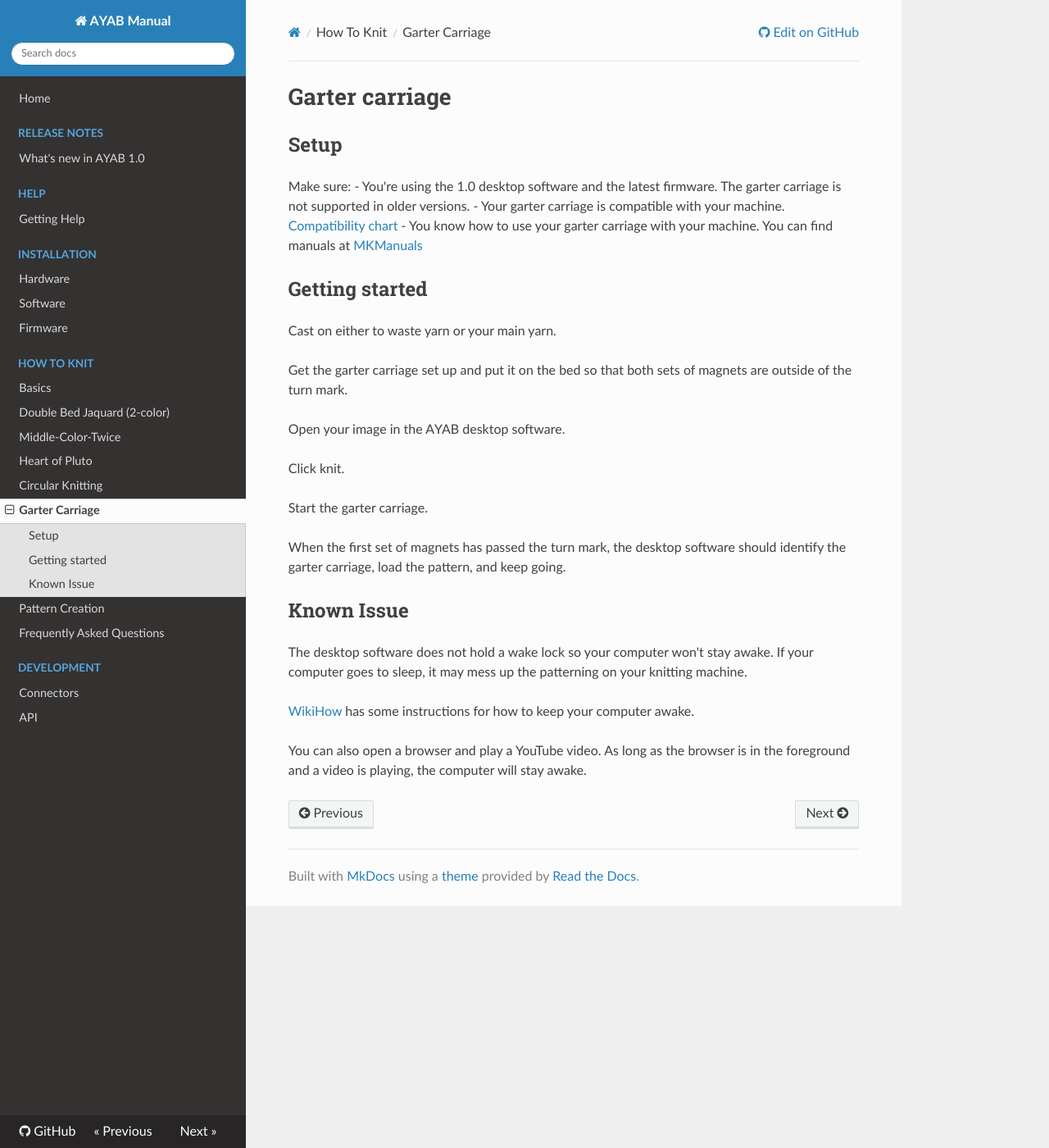
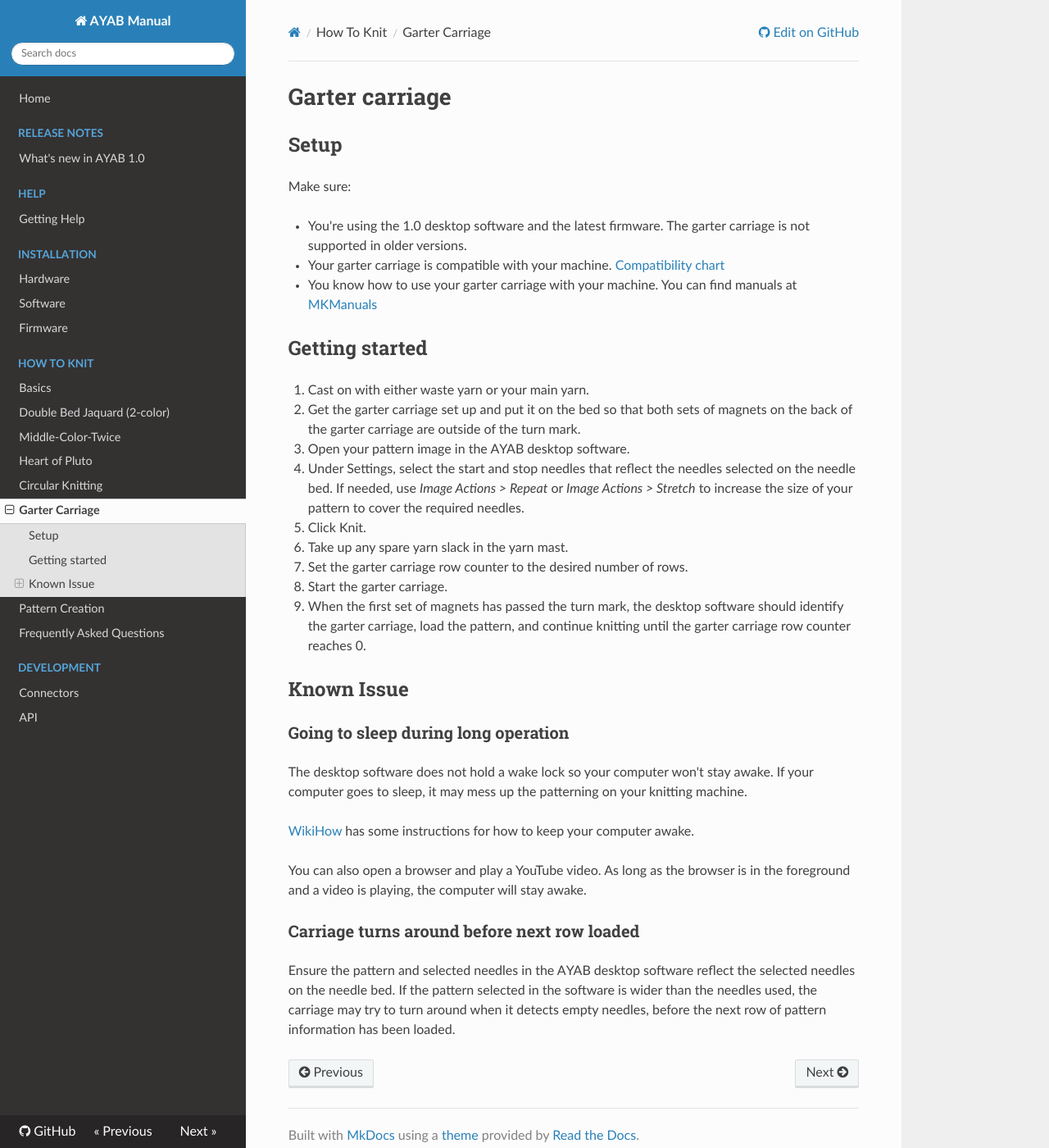
Before and after one commit to AllYarnsAreBeautiful/ayab-manual, an MkDocs documentation site: the page built from docs/how_to_knit/garter_carriage.md, in a window 1280 px wide and 1400 px high. Shown: the whole window at 82% size. Built offline with MkDocs 1.6.1, drawn with Linux system fonts in a browser that asks for light colours; nearby versions of some CDN libraries.

Commit message:
Update docs on garter carriage usage

```diff
--- a/docs/how_to_knit/garter_carriage.md
+++ b/docs/how_to_knit/garter_carriage.md
@@ -3,28 +3,41 @@
 ## Setup
 
 Make sure:
+
   - You're using the 1.0 desktop software and the latest firmware. The garter carriage is not supported in older versions.
   - Your garter carriage is compatible with your machine. [Compatibility chart](https://www.needlesofsteel.org.uk/compat-brother.html#garter)
   - You know how to use your garter carriage with your machine. You can find manuals at [MKManuals](https://mkmanuals.com/)
 
 ## Getting started
 
-Cast on either to waste yarn or your main yarn.
+1. Cast on with either waste yarn or your main yarn.
 
-Get the garter carriage set up and put it on the bed so that both sets of magnets are outside of the turn mark.
+2. Get the garter carriage set up and put it on the bed so that both sets of magnets on the back of the garter carriage are outside of the turn mark.
 
-Open your image in the AYAB desktop software.
+3. Open your pattern image in the AYAB desktop software.
 
-Click knit.
+4. Under Settings, select the start and stop needles that reflect the needles selected on the needle bed. If needed, use *Image Actions > Repeat* or *Image Actions > Stretch* to increase the size of your pattern to cover the required needles.
 
-Start the garter carriage.
+5. Click Knit.
 
-When the first set of magnets has passed the turn mark, the desktop software should identify the garter carriage, load the pattern, and keep going.
+6. Take up any spare yarn slack in the yarn mast.
+
+7. Set the garter carriage row counter to the desired number of rows.
+
+8. Start the garter carriage.
+
+9. When the first set of magnets has passed the turn mark, the desktop software should identify the garter carriage, load the pattern, and continue knitting until the garter carriage row counter reaches 0.
 
 ## Known Issue
+
+### Going to sleep during long operation
 
 The desktop software does not hold a wake lock so your computer won't stay awake. If your computer goes to sleep, it may mess up the patterning on your knitting machine.
 
 [WikiHow](https://www.wikihow.com/Keep-Your-Computer-Awake) has some instructions for how to keep your computer awake.
 
 You can also open a browser and play a YouTube video. As long as the browser is in the foreground and a video is playing, the computer will stay awake.
+
+### Carriage turns around before next row loaded
+
+Ensure the pattern and selected needles in the AYAB desktop software reflect the selected needles on the needle bed. If the pattern selected in the software is wider than the needles used, the carriage may try to turn around when it detects empty needles, before the next row of pattern information has been loaded.
```
